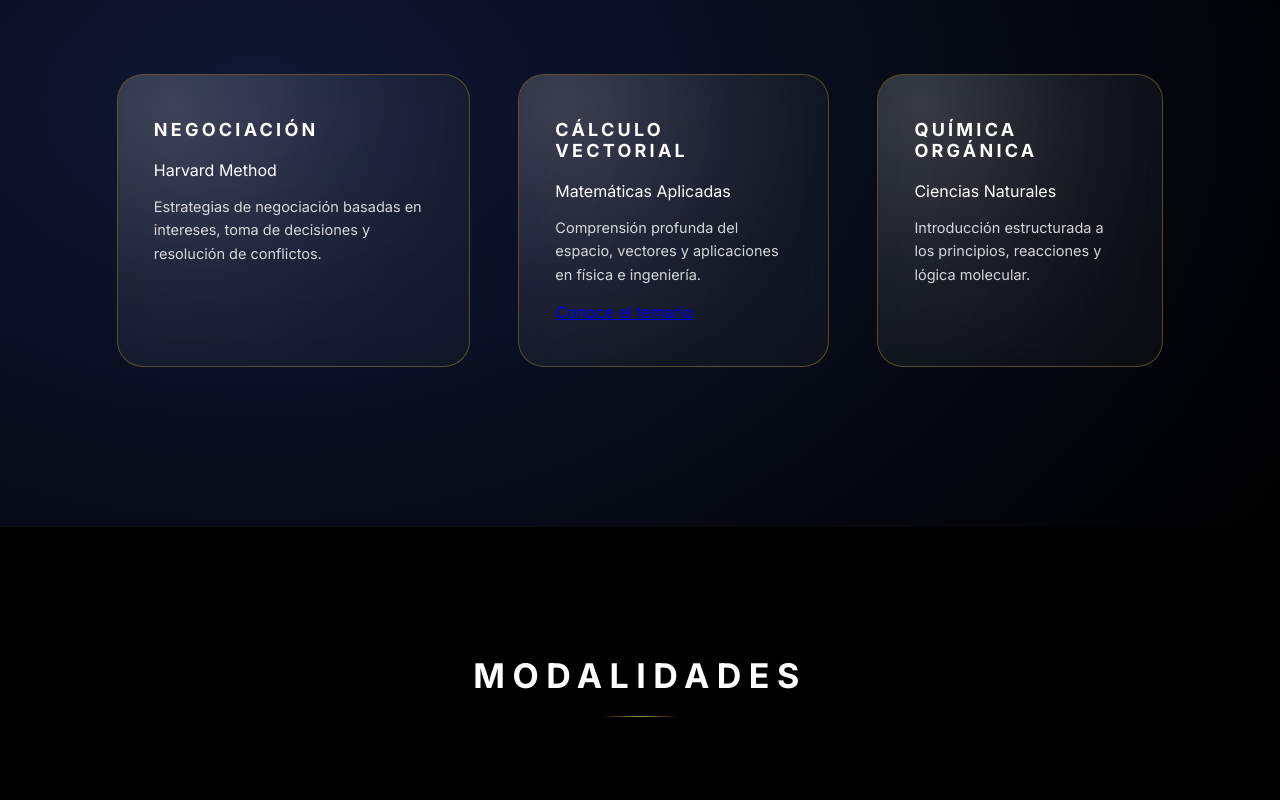
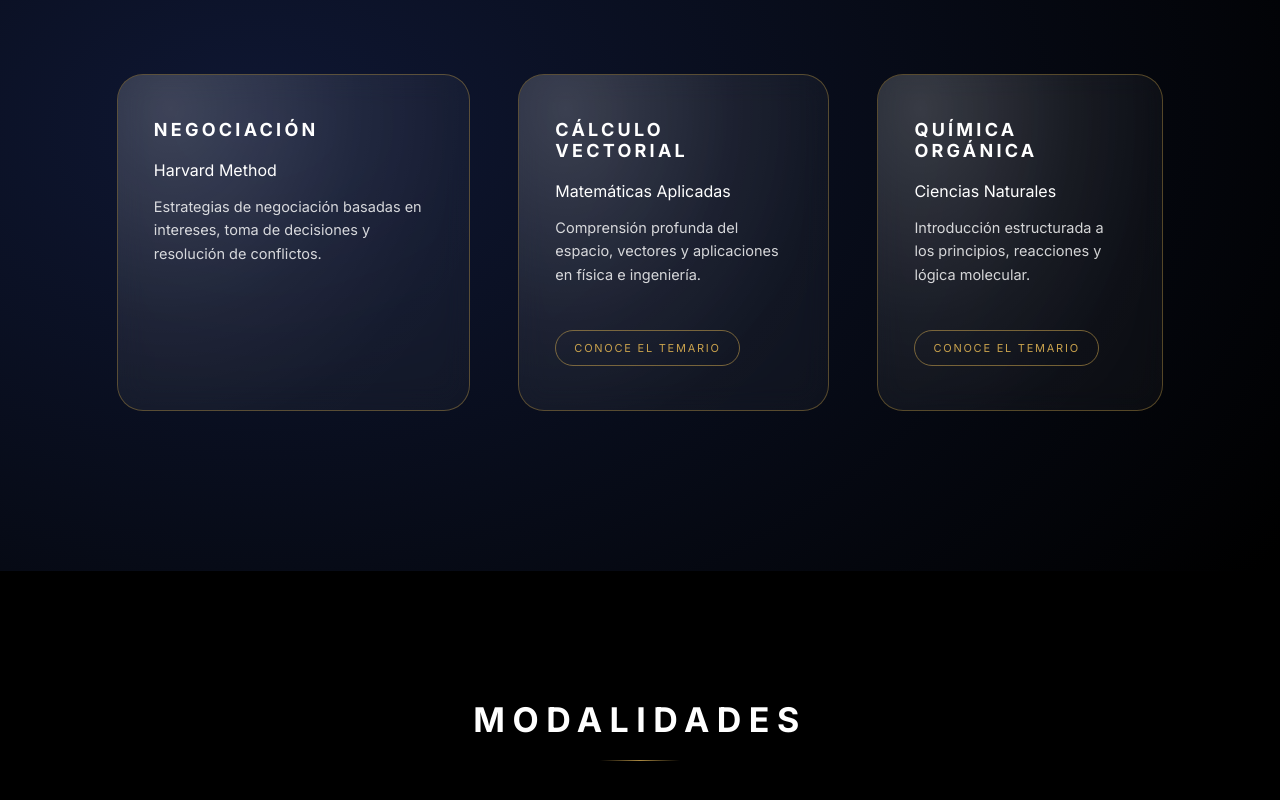
Before and after one commit to AndyZMA/Nova, a plain HTML site: page index.html in a window 1280 px wide. Shown: the part 1117-1917 px from the top of the page. Drawn offline with nearby package versions, Linux system fonts and the light colour scheme.

Commit message:
temariostyles

```diff
--- a/index.html
+++ b/index.html
@@ -133,7 +133,7 @@
 						Comprensión profunda del espacio, vectores y aplicaciones en física
 						e ingeniería.
 					</p>
-					<a href="temario/calculoVectorial.pdf">Conoce el temario</a>
+					<a href="temario/calculoVectorial.pdf" target="_blank" class="modalidad-cta">Conoce el temario</a>
 				</article>
 
 				<article class="curso-card">
@@ -143,6 +143,8 @@
 						Introducción estructurada a los principios, reacciones y lógica
 						molecular.
 					</p>
+					<a href="temario/calculoVectorial.pdf" target="_blank" class="modalidad-cta">Conoce el temario</a>
+
 				</article>
 			</div>
 
```
